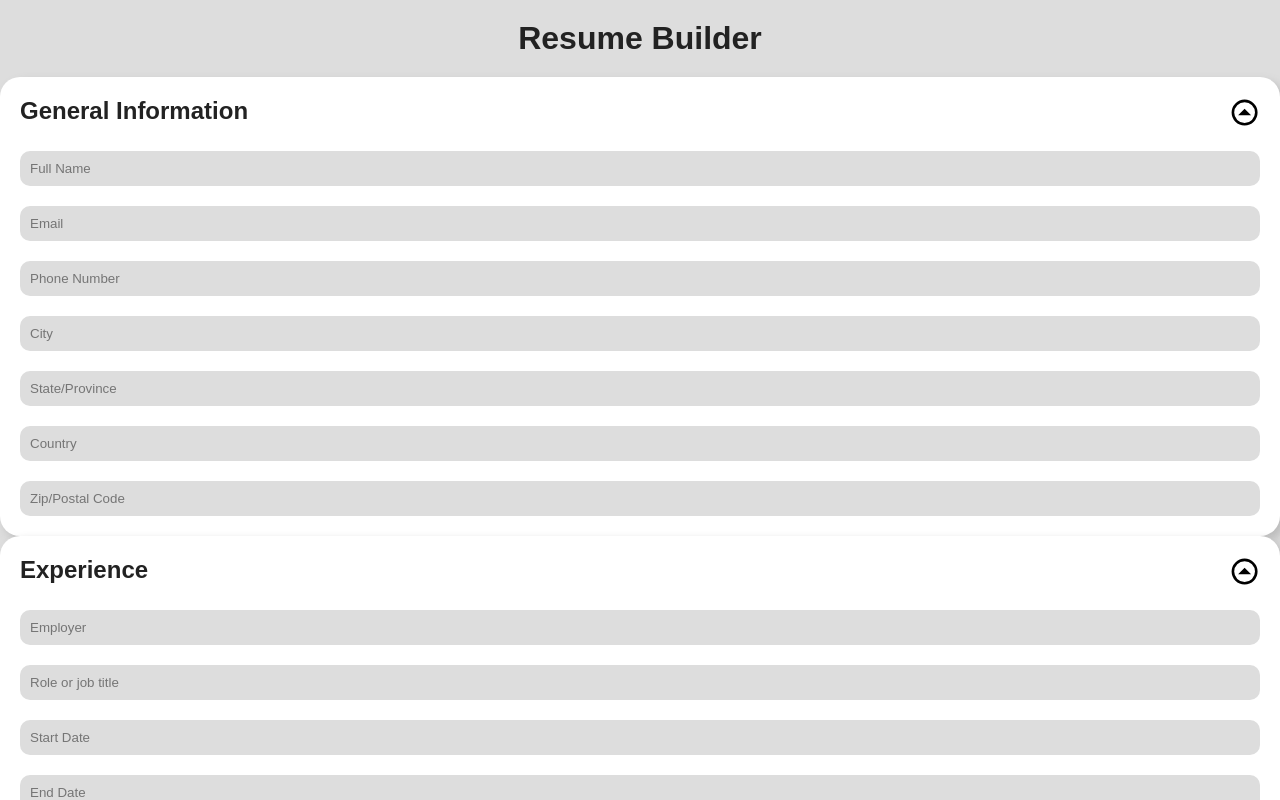
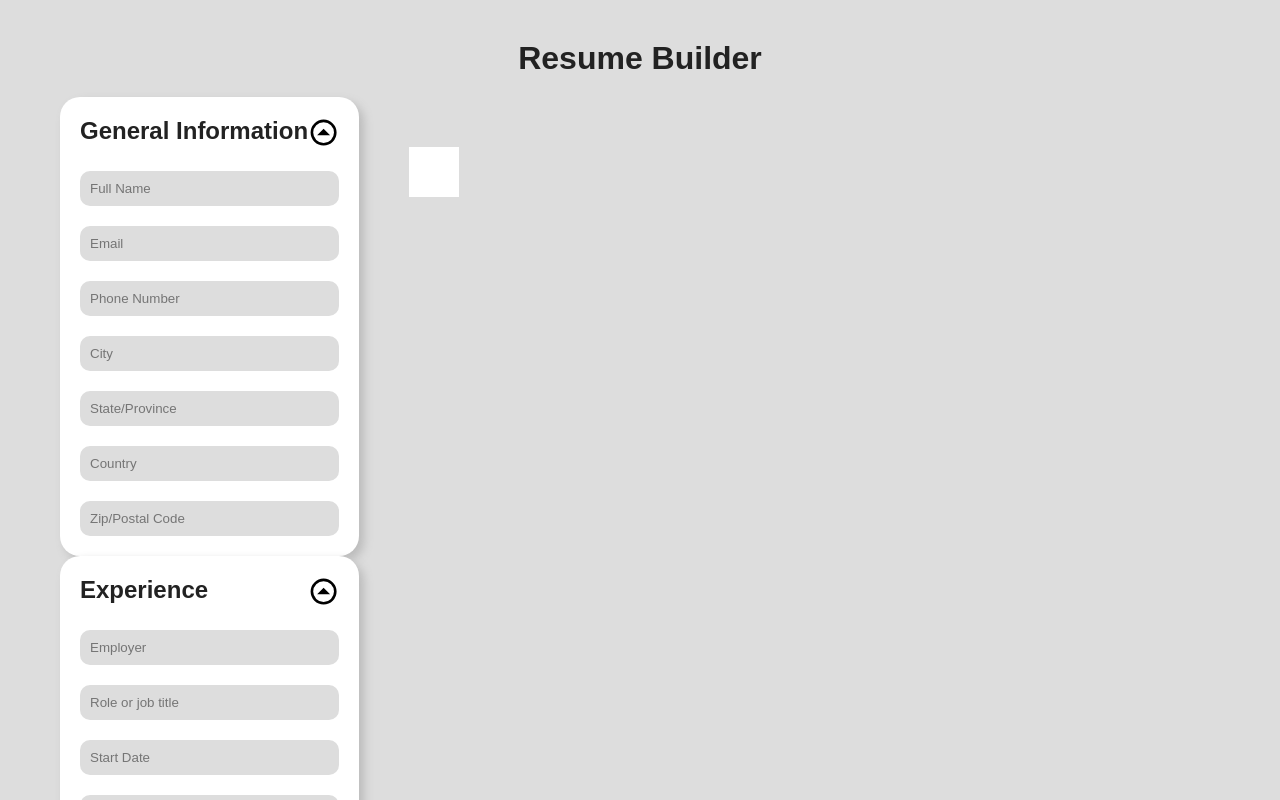
Before and after one commit to thetramp22/cv-app, a React (Vite) app: page / in a window 1280 px wide. Shown: the top 800 px of the page. Built offline with nearby package versions, Linux system fonts and the light colour scheme.

Commit message:
basic styling

```diff
--- a/src/components/App.jsx
+++ b/src/components/App.jsx
@@ -27,10 +27,12 @@ const App = () => {
 
   return (
     <>
+      <div className="main-container">
         <header>
           <h1 className="page-title">Resume Builder</h1>
         </header>
-      <main>
+        <main className="main">
+          <aside className="sidebar">
             <InputSection
               sectionName="General Information"
               inputFields={inputFieldGroups.general}
@@ -49,8 +51,12 @@ const App = () => {
               data={educationData}
               onChange={handleEducationInfoChange}
             />
+          </aside>
+          <section className="resume-container">
             <Resume data={{ generalData, experienceData, educationData }} />
+          </section>
         </main>
+      </div>
     </>
   );
 };
--- a/src/components/Resume.jsx
+++ b/src/components/Resume.jsx
@@ -1,8 +1,9 @@
 import PropTypes from "prop-types";
+import "../styles/Resume.css";
 
 const Resume = ({ data }) => {
   return (
-    <>
+    <div className="resume">
       <div>
         <p>{data.generalData.fullName}</p>
         <p>{data.generalData.email}</p>
@@ -31,7 +32,7 @@ const Resume = ({ data }) => {
         <p>{data.educationData.country}</p>
         <p>{data.educationData.achievements}</p>
       </div>
-    </>
+    </div>
   );
 };
 
--- a/src/styles/App.css
+++ b/src/styles/App.css
@@ -1,4 +1,21 @@
+.main-container {
+  max-width: 1200px;
+  padding: 20px;
+  margin: 0 auto;
+}
+
 .page-title {
   text-align: center;
   padding: 20px;
 }
+
+.main {
+  display: flex;
+}
+
+.sidebar {
+}
+
+.resume-container {
+  padding: 50px;
+}
--- /dev/null
+++ b/src/styles/Resume.css
@@ -0,0 +1,4 @@
+.resume {
+  padding: 25px;
+  background-color: var(--section-bg);
+}
```
Lines whose indentation alone changed are shown as unchanged.
